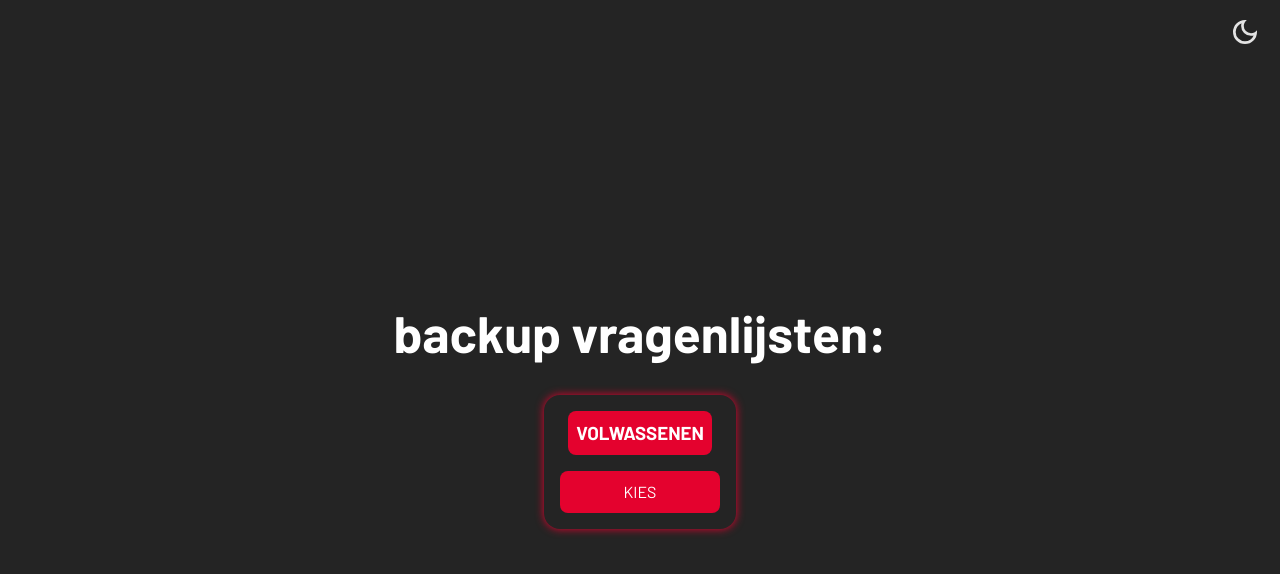
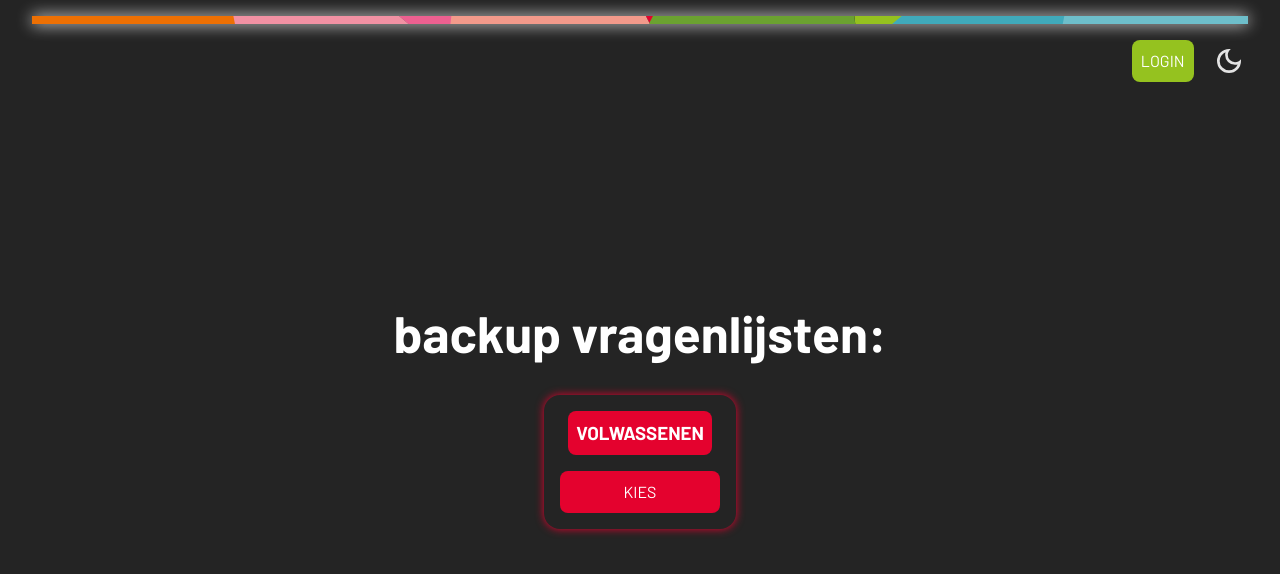
Before and after one commit to KoenMW/viviv-fe, a Svelte app: page / in a window 1280 px wide. Shown: the top 574 px of the page. Built offline with nearby package versions, Linux system fonts and the light colour scheme; no server answers.

Commit message:
feat: implement login functionality with JWT authentication and enhance UI components

```diff
--- a/src/App.svelte
+++ b/src/App.svelte
@@ -1,9 +1,9 @@
 <script lang="ts">
-  import { onMount } from "svelte";
   import { goTo, route, routes } from "./stores/router";
   import notFound from "./views/404.svelte";
-  import { darkMode } from "./stores/darkMode";
   import DarkMode from "./lib/common/DarkMode.svelte";
+  import { jwtStore } from "./stores/jwt";
+  import Link from "./lib/common/Link.svelte";
 
   const page = $derived({
     component: routes[$route] ?? notFound,
@@ -11,7 +11,23 @@
 </script>
 
 <main>
-  <DarkMode />
+  <header>
+    <span class="banner"></span>
+    {#if $route !== ""}
+      <Link path="" color="blue">Home</Link>
+    {/if}
+    {#if $route !== "login" && !$jwtStore}
+      <Link path="login" color="green">Login</Link>
+    {:else if !!$jwtStore}
+      <button
+        onclick={() => {
+          jwtStore.set(null);
+          goTo("");
+        }}>Logout</button
+      >
+    {/if}
+    <DarkMode />
+  </header>
   <page.component />
 </main>
 
@@ -25,4 +41,31 @@
     justify-content: center;
     margin: var(--margin);
   }
+
+  header {
+    width: 100dvw;
+    position: fixed;
+
+    top: 0;
+    left: 0;
+    padding: 1rem var(--margin);
+
+    display: flex;
+    flex-direction: row;
+    flex-wrap: wrap;
+    align-items: center;
+    justify-content: flex-end;
+    gap: 1rem;
+  }
+
+  .banner {
+    height: 0.5rem;
+    width: 100%;
+
+    background: url("/banner_bg.svg");
+    background-size: cover;
+    background-repeat: no-repeat;
+    background-position: center;
+    box-shadow: 0 0 1rem var(--c-foreground);
+  }
 </style>
--- a/src/app.css
+++ b/src/app.css
@@ -75,28 +75,16 @@ button {
   font-family: inherit;
   background-color: #1a1a1a;
   cursor: pointer;
-  transition: border-color 0.25s;
+  transition: border-color 0.25s ease, scale 0.25s ease;
+
 }
 button:hover {
-  border-color: #646cff;
+  scale: 1.05;
 }
-button:focus,
-button:focus-visible {
-  outline: 4px auto -webkit-focus-ring-color;
+button:active{
+  scale: 0.95;
 }
 
-@media (prefers-color-scheme: light) {
-  :root {
-    color: #213547;
-    background-color: #ffffff;
-  }
-  a:hover {
-    color: #747bff;
-  }
-  button {
-    background-color: #f9f9f9;
-  }
-}
 
 .highlight {
   color: var(--color);
--- a/src/lib/Questionnaire/QuestionnaireCard.svelte
+++ b/src/lib/Questionnaire/QuestionnaireCard.svelte
@@ -17,6 +17,7 @@
     params={{
       questionnaire: id,
     }}
+    {color}
     width="100%">Kies</Link
   >
 </div>
@@ -34,6 +35,11 @@
     justify-content: space-between;
   }
 
+  :global(html.light) .container {
+    box-shadow: none;
+    border: 0.1rem solid var(--color);
+  }
+
   h3 {
     background-color: var(--color);
     text-align: center;
--- a/src/lib/common/DarkMode.svelte
+++ b/src/lib/common/DarkMode.svelte
@@ -20,9 +20,6 @@
     background-repeat: no-repeat;
     background-position: center;
     background-color: transparent;
-    position: fixed;
-    top: 1rem;
-    right: 1rem;
   }
 
   :global(.light) button {
--- a/src/lib/common/Link.svelte
+++ b/src/lib/common/Link.svelte
@@ -5,12 +5,12 @@
 
   type Props = {
     path: Paths;
+    color: MPHColors;
     children: Snippet;
   };
 
   type PartialProps = Partial<{
     params: Record<string, string>;
-    color: MPHColors;
     width: "auto" | "100%";
   }>;
 
@@ -37,3 +37,14 @@
   style="{color && `--color: var(--c-${color})`}; width: {width}"
   >{@render children()}</a
 >
+
+<style>
+  a:hover {
+    scale: 1.05;
+    border-color: transparent;
+  }
+
+  a:active {
+    scale: 0.95;
+  }
+</style>
--- a/src/stores/darkMode.ts
+++ b/src/stores/darkMode.ts
@@ -1,7 +1,10 @@
 import { writable } from "svelte/store";
 
-export const darkMode = writable<boolean>(false);
+const initialDarkMode = localStorage.getItem("darkMode") === "true";
+
+export const darkMode = writable<boolean>(initialDarkMode);
 
 darkMode.subscribe((value) => {
   document.documentElement.classList.toggle("light", value);
+  localStorage.setItem("darkMode", value ? "true" : "false");
 });
--- /dev/null
+++ b/src/stores/jwt.ts
@@ -0,0 +1,7 @@
+import { writable } from "svelte/store";
+
+export const jwtStore = writable<string | null>(localStorage.getItem("jwt"));
+
+jwtStore.subscribe((value) => {
+  localStorage.setItem("jwt", value ?? "");
+});
--- a/src/stores/router.ts
+++ b/src/stores/router.ts
@@ -3,14 +3,17 @@ import Home from "../views/Home.svelte";
 import { writable } from "svelte/store";
 import { routeParam } from "../consts";
 import Questionaire from "../views/Questionnaire.svelte";
+import Login from "../views/Login.svelte";
 
 export type Routes = Record<string, Component>;
 
-export type Paths = "" | "questionnaire" | "results";
+export type Paths = "" | "questionnaire" | "results" | "login" | "register";
 
 export const routes: Routes = {
   "": Home,
   questionnaire: Questionaire,
+  login: Login,
+  register: Login,
 };
 
 export const route = writable<string>("");
@@ -25,6 +28,7 @@ export const goTo = (route: string) => {
   url.searchParams.set(routeParam, route);
 
   history.pushState({}, "", url);
+  window.location.reload();
 };
 
 setRouteAndParams();
--- a/src/util/api.ts
+++ b/src/util/api.ts
@@ -8,3 +8,20 @@ export const get = async <T>(
   });
   return response.json() as Promise<T>;
 };
+
+export const post = async (
+  url: string,
+  body: unknown,
+  options: RequestInit = {}
+): Promise<Response> => {
+  const response = await fetch(url, {
+    ...options,
+    method: "POST",
+    headers: {
+      "Content-Type": "application/json",
+      ...options.headers,
+    },
+    body: JSON.stringify(body),
+  });
+  return response;
+};
--- /dev/null
+++ b/src/views/Login.svelte
@@ -0,0 +1,98 @@
+<script lang="ts">
+  import Link from "../lib/common/Link.svelte";
+  import { jwtStore } from "../stores/jwt";
+  import { goTo } from "../stores/router";
+  import { post } from "../util/api";
+
+  let email: string = $state("");
+  let password: string = $state("");
+  let errorMessage: string = $state("");
+
+  $effect(() => {
+    if (email || password) {
+      clearError();
+    }
+  });
+
+  const clearError = () => {
+    errorMessage = "";
+  };
+
+  const handleSubmit = async (event: Event) => {
+    event.preventDefault();
+    console.log("Logging in with", { email, password });
+
+    const response = await post(
+      `${import.meta.env.VITE_USER_API_URL}auth/login`,
+      {
+        email,
+        password,
+      }
+    );
+
+    if (response.ok) {
+      const data = await response.json();
+      console.log("Login successful:", data);
+      jwtStore.set(data.token);
+      errorMessage = "";
+      goTo("");
+    } else if (response.status === 401) {
+      errorMessage = "Invalid email or password.";
+    } else {
+      errorMessage = "An error occurred. Please try again later.";
+    }
+  };
+</script>
+
+<form>
+  {#if errorMessage}
+    <p class="error">{errorMessage}</p>
+  {/if}
+  <label for="email">Email:</label>
+  <input type="email" id="email" name="email" required bind:value={email} />
+
+  <label for="password">Password:</label>
+  <input
+    type="password"
+    id="password"
+    name="password"
+    required
+    bind:value={password}
+  />
+
+  <button type="submit" onclick={handleSubmit}>Login</button>
+  <Link path="register" color="blue">Register</Link>
+</form>
+
+<style>
+  form {
+    display: flex;
+    flex-direction: column;
+    gap: 1rem;
+    width: min(30rem, 80%);
+    padding: 2rem;
+    box-shadow: 0 0 1rem var(--c-foreground);
+    border-radius: 1rem;
+    background-color: var(--c-background-secondary);
+  }
+
+  label {
+    font-weight: bold;
+  }
+
+  input {
+    padding: 0.5rem;
+    border: 0.1rem solid var(--c-foreground);
+    border-radius: 0.5rem;
+    font-size: 1rem;
+  }
+
+  .error {
+    font-weight: bold;
+
+    padding: 0.5rem;
+    border: 0.1rem solid var(--c-red);
+    border-radius: 0.5rem;
+    background-color: rgb(from var(--c-red) r g b / 0.5);
+  }
+</style>
```
Also changed, not shown: 1 other file (tests, documents, lock files or other folders).
